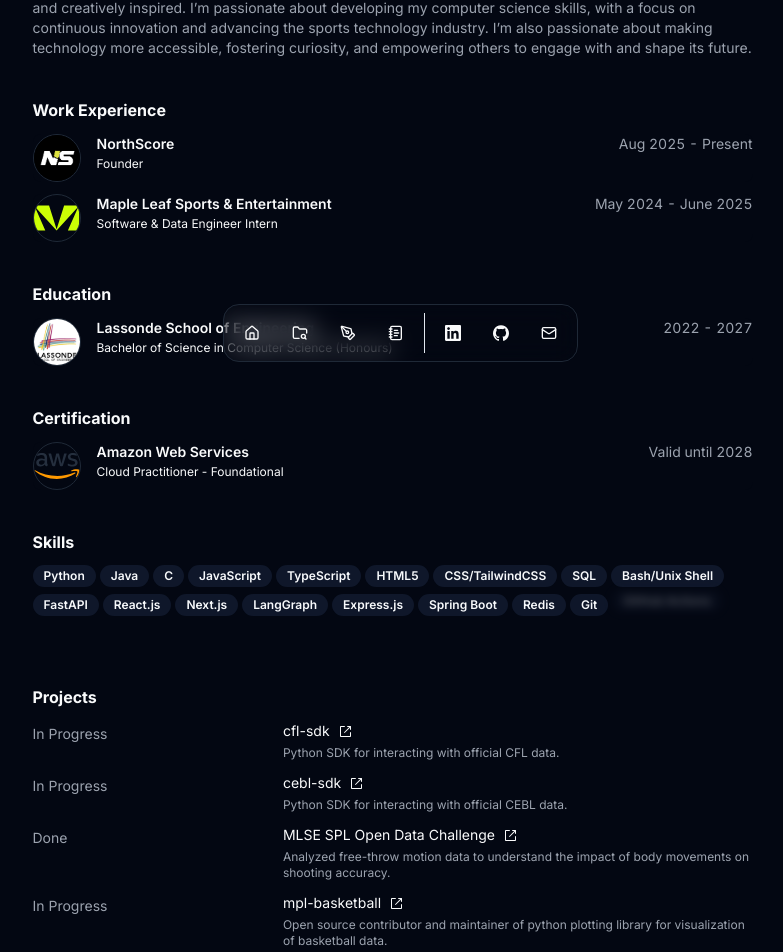
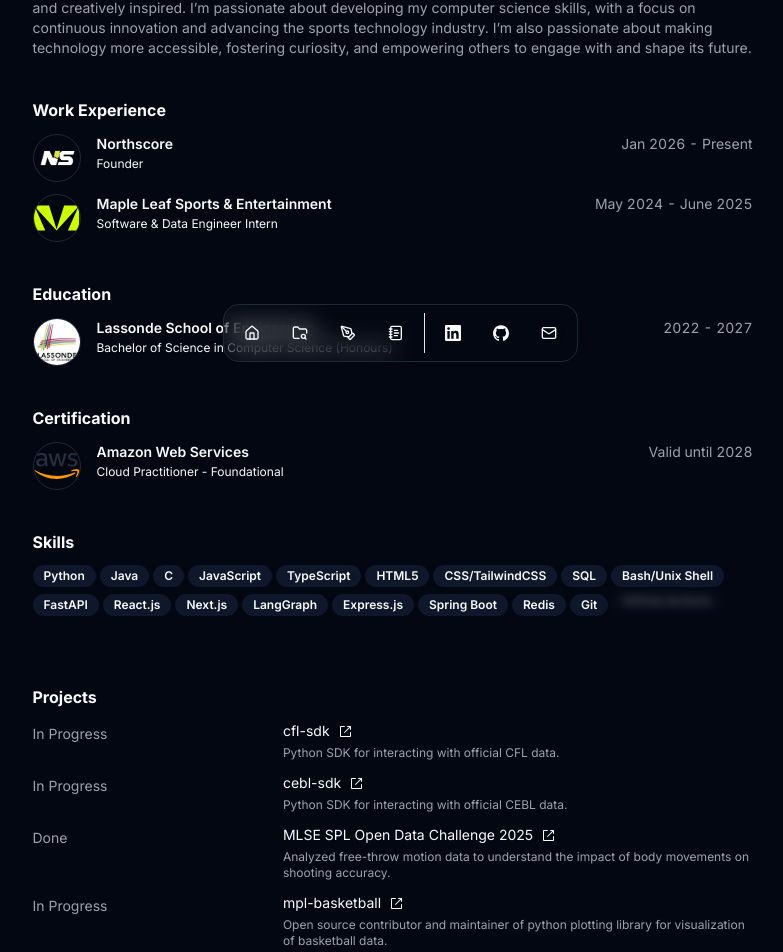
Before and after one commit to ojadeyemi/ojadeyemi.github.io, a Next.js app: page / in a window 1280 px wide. Shown: the part 438-1390 px from the top of the page, without its empty margins (240-1023 px from the left). Built offline with nearby package versions, Linux system fonts and the light colour scheme.

Commit message:
updated dependencies and resume

```diff
--- a/src/components/sections/Projects.tsx
+++ b/src/components/sections/Projects.tsx
@@ -8,7 +8,7 @@
 export default function Projects() {
   const topProjects = DATA.projects.slice(0, 2);
   const mlseProject = DATA.projects.find(
-    (p) => p.title === "MLSE SPL Open Data Challenge",
+    (p) => p.title === "MLSE SPL Open Data Challenge 2025",
   );
   const mplProject = DATA.projects.find((p) => p.title === "mpl-basketball");
 
--- a/src/components/ui/badge.tsx
+++ b/src/components/ui/badge.tsx
@@ -24,7 +24,8 @@
 );
 
 export interface BadgeProps
-  extends React.HTMLAttributes<HTMLDivElement>,
+  extends
+    React.HTMLAttributes<HTMLDivElement>,
     VariantProps<typeof badgeVariants> {}
 
 function Badge({ className, variant, ...props }: BadgeProps) {
--- a/src/components/ui/button.tsx
+++ b/src/components/ui/button.tsx
@@ -35,7 +35,8 @@
 );
 
 export interface ButtonProps
-  extends React.ButtonHTMLAttributes<HTMLButtonElement>,
+  extends
+    React.ButtonHTMLAttributes<HTMLButtonElement>,
     VariantProps<typeof buttonVariants> {
   asChild?: boolean;
 }
--- a/src/components/ui/dock.tsx
+++ b/src/components/ui/dock.tsx
@@ -81,8 +81,10 @@
 
 Dock.displayName = "Dock";
 
-export interface DockIconProps
-  extends Omit<MotionProps & React.HTMLAttributes<HTMLDivElement>, "children"> {
+export interface DockIconProps extends Omit<
+  MotionProps & React.HTMLAttributes<HTMLDivElement>,
+  "children"
+> {
   size?: number;
   magnification?: number;
   distance?: number;
--- a/src/data/resume.tsx
+++ b/src/data/resume.tsx
@@ -75,12 +75,12 @@
   },
   work: [
     {
-      company: "NorthScore",
+      company: "Northscore",
       badges: [],
       href: "https://www.northscore.ca/",
       title: "Founder",
       logoUrl: "/img/northscore.png",
-      start: "Aug 2025",
+      start: "Jan 2026",
       end: "Present",
       description: "The home of Canadian sports",
     },
@@ -239,7 +239,7 @@
       video: "/video/graphs_slideshow.mp4",
     },
     {
-      title: "MLSE SPL Open Data Challenge",
+      title: "MLSE SPL Open Data Challenge 2025",
       href: "https://github.com/ojadeyemi/mlse-spl-open-data-challenge/blob/main/README.md",
       dates: "Sept 2024 - Nov 2024",
       active: false,
```
Also changed, not shown: package.json (+17 -17 lines), 2 other files (tests, documents, lock files or other folders).
